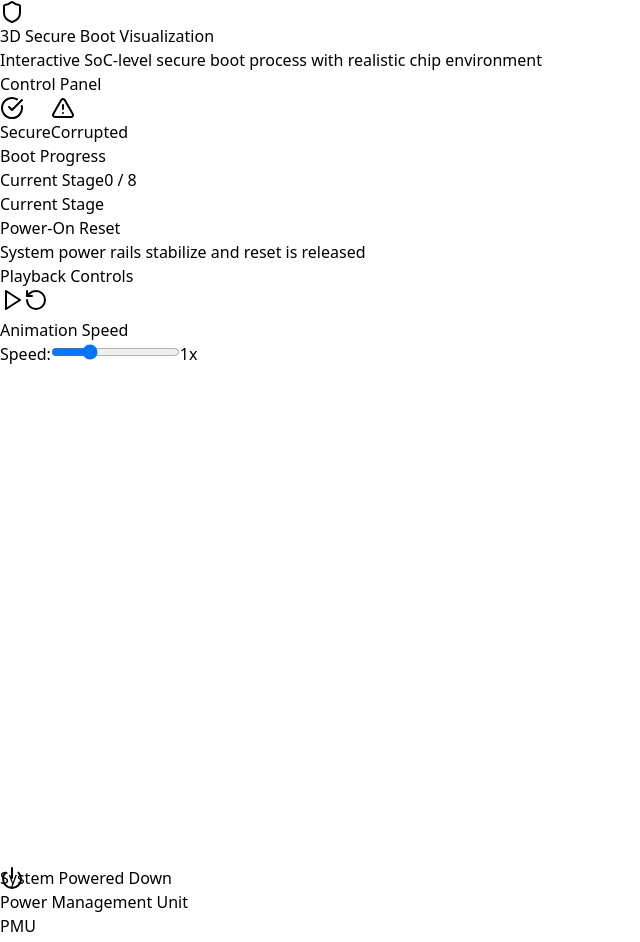
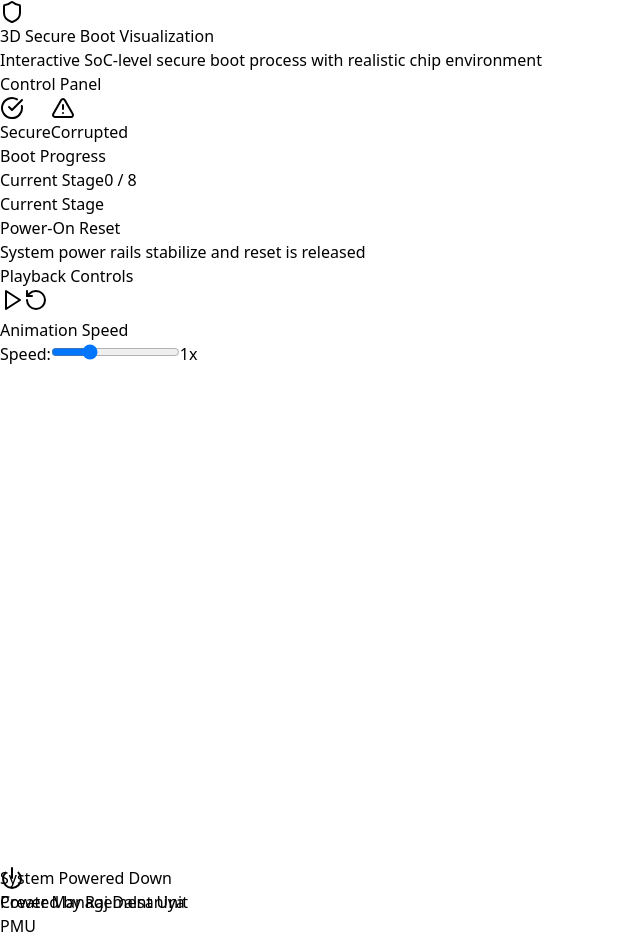
Before and after one commit to RD191295/secure-root-guardian, a React (Vite) app: page / in a window 1280 px wide. Shown: the top 942 px of the page, without its empty margins (0-640 px from the left). Built offline with nearby package versions, Linux system fonts and the light colour scheme; the HTML template or start-up script is replaced by a standard one.

Commit message:
Add footer

```diff
--- a/src/App.tsx
+++ b/src/App.tsx
@@ -174,6 +174,15 @@ function App() {
           />
         </div>
       </div>
+
+      {/* Footer */}
+      <footer className="absolute bottom-0 left-0 right-0 border-t border-gray-700 bg-gray-900/50 backdrop-blur-sm py-3" style={{ zIndex: Z_INDEX.HEADER }}>
+        <div className="max-w-7xl mx-auto px-6">
+          <p className="text-center text-gray-400 text-sm">
+            Created by Raj Dalsaniya
+          </p>
+        </div>
+      </footer>
     </div>
   );
 }
```
Also changed, not shown: src/pages/Index.tsx (+9 -0 lines).
